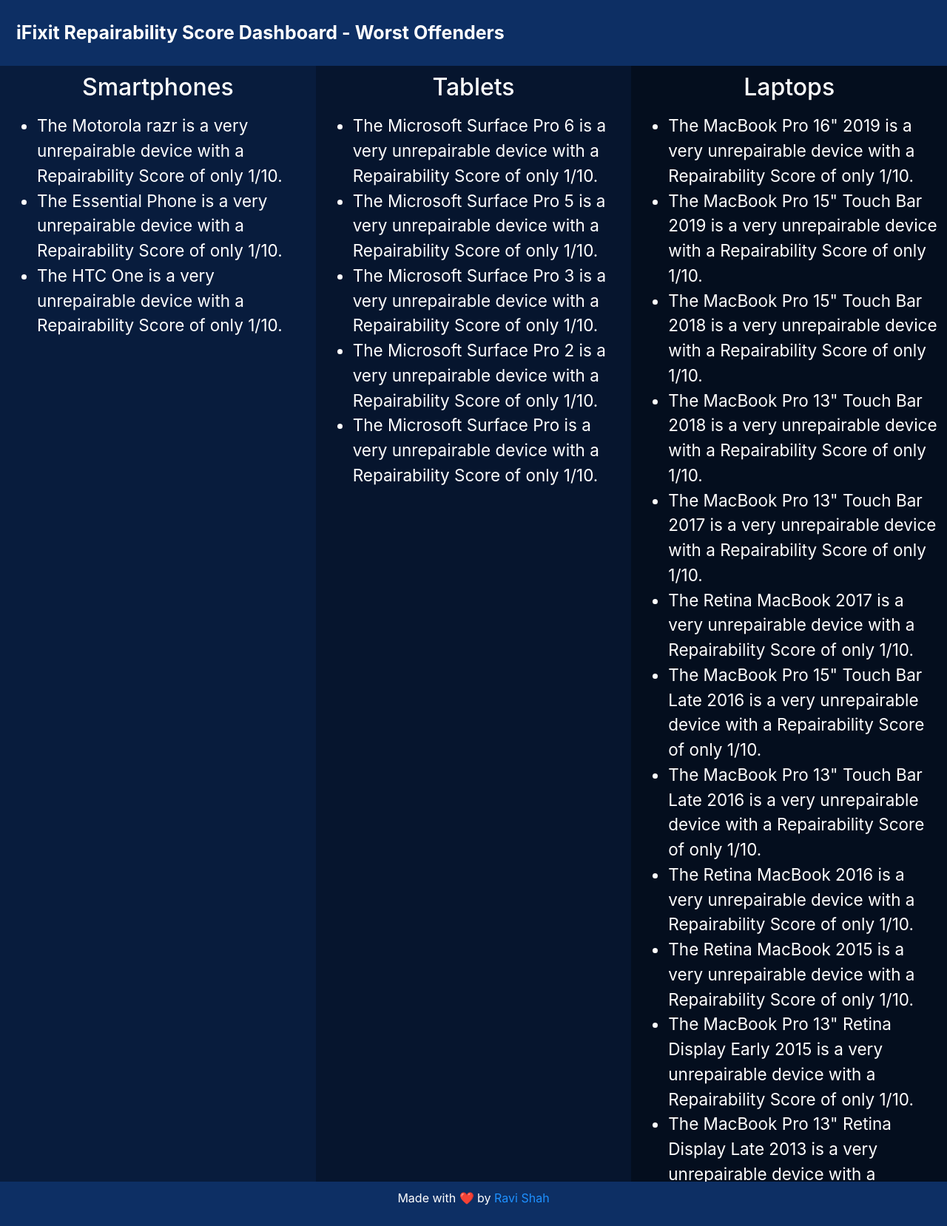
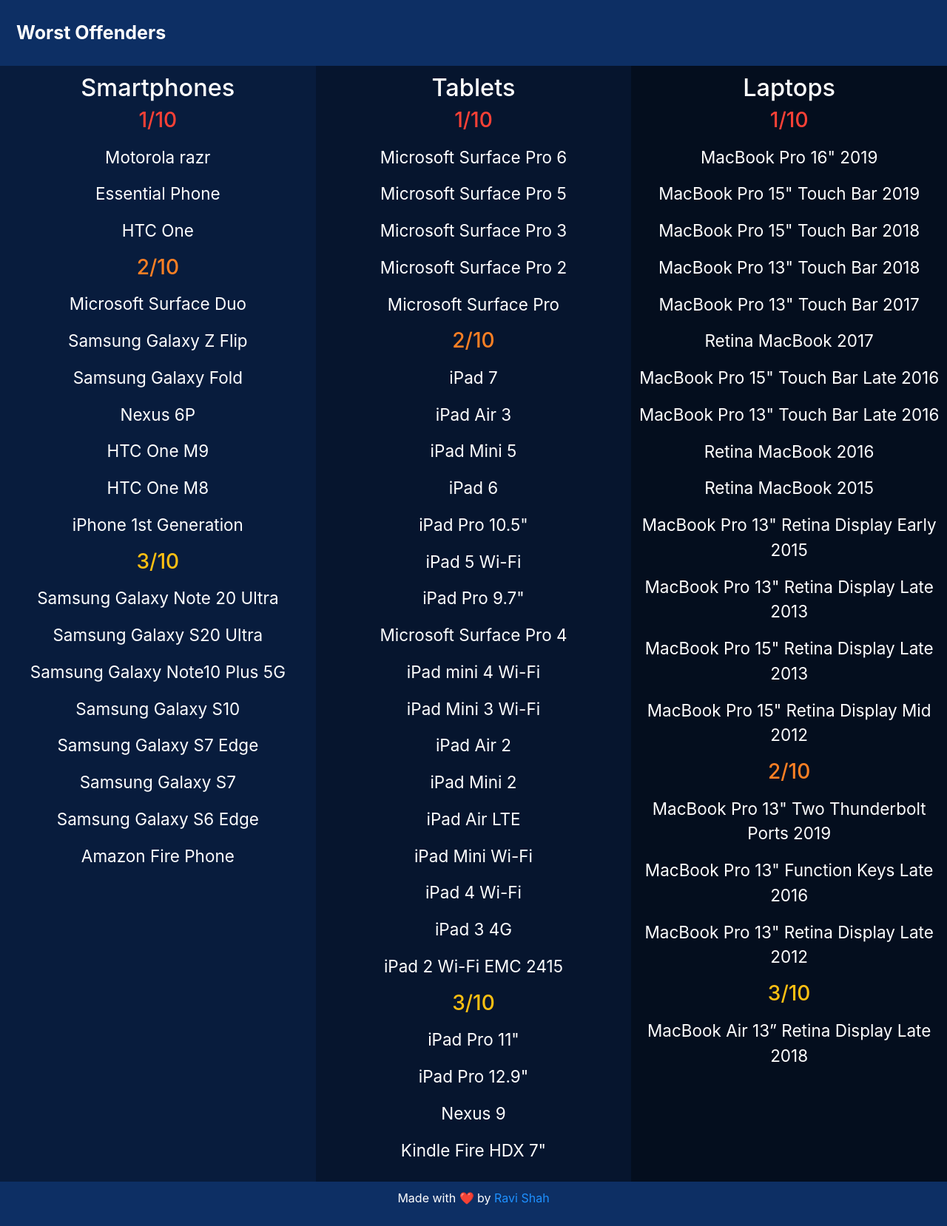
Before and after one commit to Rav4s/iFixit-Repairability-Dashboard, a Flask app: page / in a window 1280 px wide. Shown: the whole page at 74% size. Run offline with Flask 2, Linux system fonts and the light colour scheme; some libraries are stand-ins or nearby versions.

Commit message:
Changed formatting for dashboard

```diff
--- a/Web_Dashboard/app.py
+++ b/Web_Dashboard/app.py
@@ -14,33 +14,54 @@ def index():
     laptop = []
     with open(smartphone_file, 'r', newline='') as file:
         bad_smartphone = []
+        bad_smartphone_2 = []
+        bad_smartphone_3 = []
         reader = csv.reader(file)
         for row in reader:
             smartphone.append(row)
             if row[2] == '1':
-                message = "The " + row[0] + " " + row[1] + " is a very unrepairable device with a Repairability Score of only 1/10."
+                message = row[0] + " " + row[1]
                 bad_smartphone.append(message)
-            print(bad_smartphone)
+            if row[2] == '2':
+                message = row[0] + " " + row[1]
+                bad_smartphone_2.append(message)
+            if row[2] == '3':
+                message = row[0] + " " + row[1]
+                bad_smartphone_3.append(message)
     with open(tablet_file, 'r', newline='') as file:
         bad_tablet = []
+        bad_tablet_2 = []
+        bad_tablet_3 = []
         reader = csv.reader(file)
         for row in reader:
             tablet.append(row)
             if row[2] == '1':
-                message = "The " + row[0] + " " + row[1] + " is a very unrepairable device with a Repairability Score of only 1/10."
+                message = row[0] + " " + row[1]
                 bad_tablet.append(message)
-            print(bad_tablet)
+            if row[2] == '2':
+                message = row[0] + " " + row[1]
+                bad_tablet_2.append(message)
+            if row[2] == '3':
+                message = row[0] + " " + row[1]
+                bad_tablet_3.append(message)
     with open(laptop_file, 'r', newline='') as file:
         bad_laptop = []
+        bad_laptop_2 = []
+        bad_laptop_3 = []
         reader = csv.reader(file)
         for row in reader:
             laptop.append(row)
             if row[2] == '1':
-                message = "The " + row[0] + " " + row[1] + " is a very unrepairable device with a Repairability Score of only 1/10."
+                message = row[0] + " " + row[1]
                 bad_laptop.append(message)
-            print(bad_laptop)
+            if row[2] == '2':
+                message = row[0] + " " + row[1]
+                bad_laptop_2.append(message)
+            if row[2] == '3':
+                message = row[0] + " " + row[1]
+                bad_laptop_3.append(message)
 
-    return render_template('index.html', smartphone=bad_smartphone, tablet=bad_tablet, laptop=bad_laptop)
-
+    return render_template('index.html', smartphone=bad_smartphone, tablet=bad_tablet, laptop=bad_laptop,smartphone_3=bad_smartphone_3, tablet_3=bad_tablet_3, laptop_3=bad_laptop_3, smartphone_2=bad_smartphone_2, tablet_2=bad_tablet_2, laptop_2=bad_laptop_2)
+2
 if __name__ == '__main__':
-    app.run(host='0.0.0.0', port=1235) #Run the webserver
+    app.run(host='0.0.0.0', port=1235) #Run the webserver2
--- a/Web_Dashboard/static/styles.css
+++ b/Web_Dashboard/static/styles.css
@@ -1,8 +1,23 @@
+body::-webkit-scrollbar {
+  width: 12px;               /* width of the entire scrollbar */
+}
+
+body::-webkit-scrollbar-track {
+  background: #0d2f64;        /* color of the tracking area */
+}
+
+body::-webkit-scrollbar-thumb {
+  background-color: blue;    /* color of the scroll thumb */
+  border-radius: 20px;       /* roundness of the scroll thumb */
+  border: 3px solid #040e1e;  /* creates padding around scroll thumb */
+}
+
 * {box-sizing: border-box;}
 
 body {
   margin: 0;
   background-color: #0d2f64;
+  scrollbar-width: thin;
 }
 
 .header {
@@ -13,12 +28,19 @@ body {
   padding: 20px 10px;
 }
 
-li {
+.list {
   color: white;
   font-size: 22.5px;
+  text-align: center;
 }
 
 h2 {
+  color: white;
+  text-align: center;
+  font-size: 32.5px;
+}
+
+h3 {
   color: white;
   text-align: center;
 }
@@ -120,3 +142,17 @@ a.active {
     height: calc((100vh - 222px)*0.5)
   }
 }
+
+.column::-webkit-scrollbar {
+  width: 12px;               /* width of the entire scrollbar */
+}
+
+.column::-webkit-scrollbar-track {
+  background: #0d2f64;        /* color of the tracking area */
+}
+
+.column::-webkit-scrollbar-thumb {
+  background-color: blue;    /* color of the scroll thumb */
+  border-radius: 20px;       /* roundness of the scroll thumb */
+  border: 3px solid #040e1e;  /* creates padding around scroll thumb */
+}
--- a/Web_Dashboard/templates/index.html
+++ b/Web_Dashboard/templates/index.html
@@ -11,38 +11,89 @@
   </head>
   <body>
     <div class="header">
-      <a href="https://github.com/Rav4s/iFixit-Repairability-Dashboard" class="text">iFixit Repairability Score Dashboard - Worst Offenders</a>
+      <a href="https://github.com/Rav4s/iFixit-Repairability-Dashboard" class="text">Worst Offenders</a>
     </div>
     <div class="row">
-      <div class="column" style="background-color:#081c3d; overflow: auto;">
+      <div class="column" style="background-color:#081c3d; overflow: auto; scrollbar-width: thin;">
         <h2>Smartphones</h2>
-        <p>
-          <ul>
+        <h3 style="color: #FF4136;">1/10</h3>
+        <div class="list">
+          <p>
             {% for each in smartphone %}
-            <li>{{ each }}</li>
+            <p>{{ each }}</p>
             {% endfor %}
-          </ul>
-        </p>
+          </p>
+        </div>
+        <h3 style="color: #FF8024;">2/10</h3>
+        <div class="list">
+          <p>
+            {% for each in smartphone_2 %}
+            <p>{{ each }}</p>
+            {% endfor %}
+          </p>
+        </div>
+        <h3 style="color: #FFC012;">3/10</h3>
+        <div class="list">
+          <p>
+            {% for each in smartphone_3 %}
+            <p>{{ each }}</p>
+            {% endfor %}
+          </p>
+        </div>
       </div>
-      <div class="column" style="background-color:#06152e; overflow: auto;">
+      <div class="column" style="background-color:#06152e; overflow: auto; scrollbar-width: thin;">
         <h2>Tablets</h2>
-        <p>
-          <ul>
+        <h3 style="color: #FF4136;">1/10</h3>
+        <div class="list">
+          <p>
             {% for each in tablet %}
-            <li>{{ each }}</li>
+            <p>{{ each }}</p>
             {% endfor %}
-          </ul>
-        </p>
+          </p>
+        </div>
+        <h3 style="color: #FF8024;">2/10</h3>
+        <div class="list">
+          <p>
+            {% for each in tablet_2 %}
+            <p>{{ each }}</p>
+            {% endfor %}
+          </p>
+        </div>
+        <h3 style="color: #FFC012;">3/10</h3>
+        <div class="list">
+          <p>
+            {% for each in tablet_3 %}
+            <p>{{ each }}</p>
+            {% endfor %}
+          </p>
+        </div>
       </div>
-      <div class="column" style="background-color:#040e1e; overflow: auto;">
+      <div class="column" style="background-color:#040e1e; overflow: auto; scrollbar-width: thin;">
         <h2>Laptops</h2>
-        <p>
-          <ul>
+        <h3 style="color: #FF4136;">1/10</h3>
+        <div class="list">
+          <p>
             {% for each in laptop %}
-            <li>{{ each }}</li>
+            <p>{{ each }}</p>
             {% endfor %}
-          </ul>
-        </p>
+          </p>
+        </div>
+        <h3 style="color: #FF8024;">2/10</h3>
+        <div class="list">
+          <p>
+            {% for each in laptop_2 %}
+            <p>{{ each }}</p>
+            {% endfor %}
+          </p>
+        </div>
+        <h3 style="color: #FFC012;">3/10</h3>
+        <div class="list">
+          <p>
+            {% for each in laptop_3 %}
+            <p>{{ each }}</p>
+            {% endfor %}
+          </p>
+        </div>
       </div>
     </div>
     <div class="header" style="padding: 10px 10px;">
```
